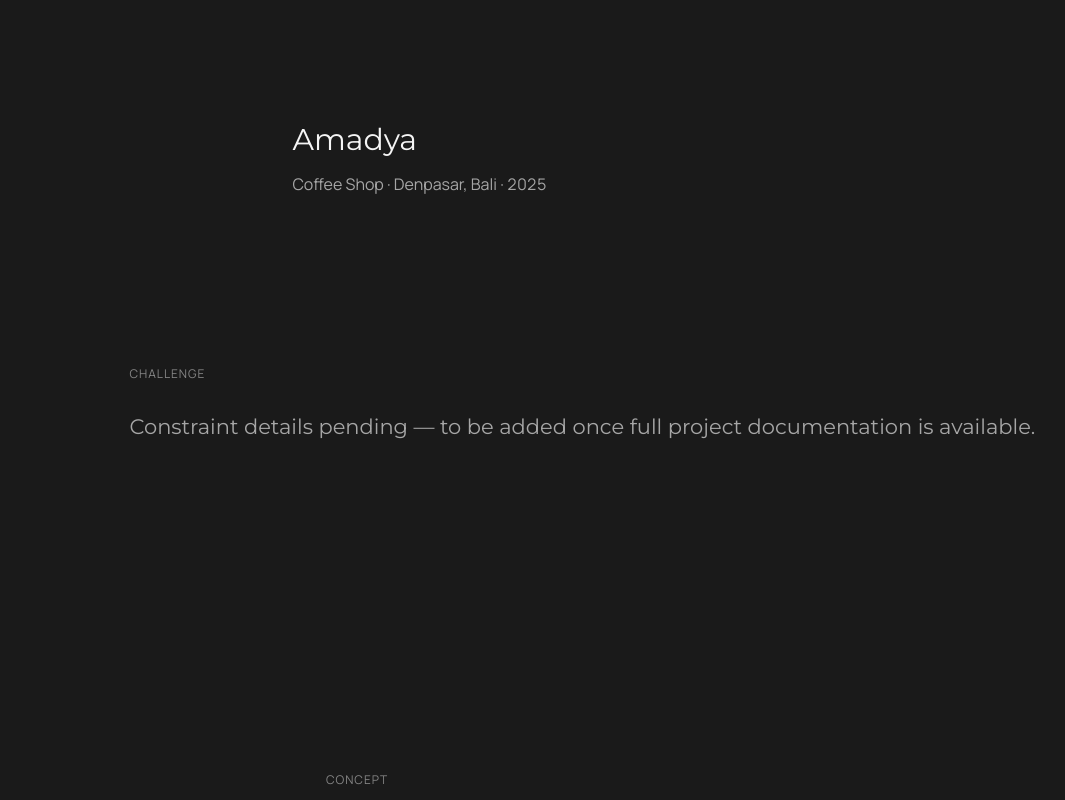
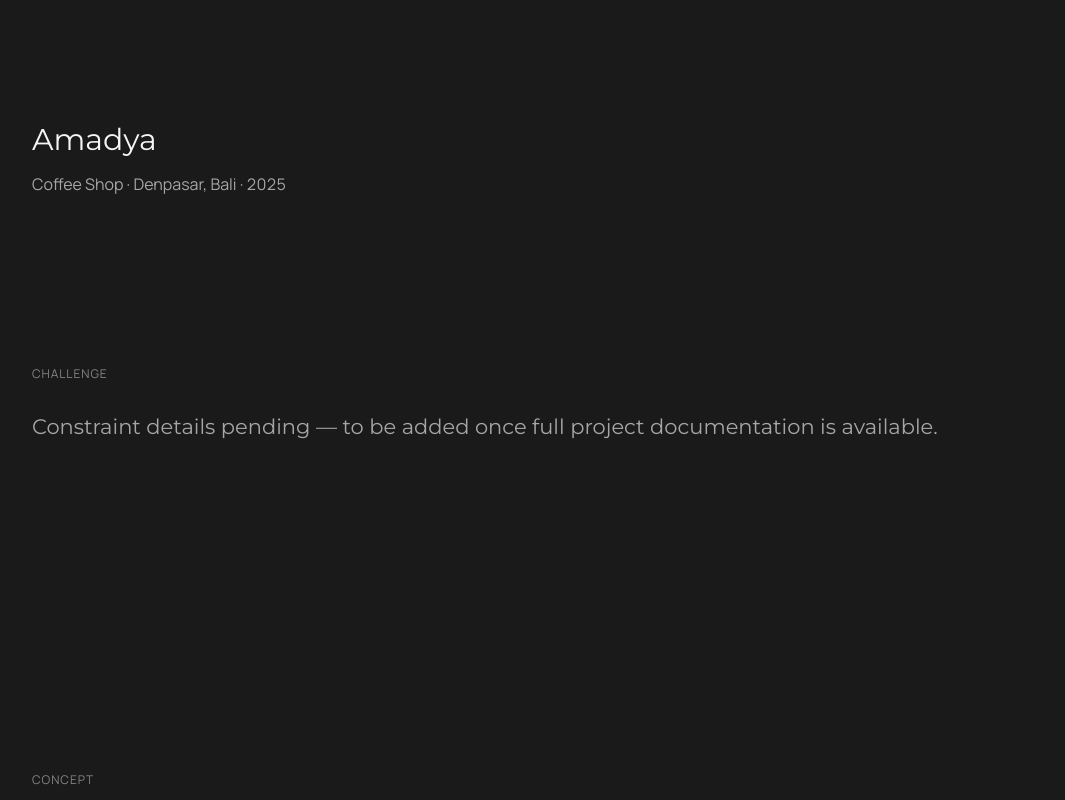
Before and after one commit to larkstudioindonesia/larkstudio.website, a Next.js app: page /en/work/amadya in a window 1280 px wide. Shown: the part 1180-1980 px from the top of the page, without its empty margins (32-1097 px from the left). Built offline with nearby package versions, Linux system fonts and the light colour scheme.

Commit message:
refactor: align project detail layout

```diff
--- a/app/[lang]/work/[slug]/page.tsx
+++ b/app/[lang]/work/[slug]/page.tsx
@@ -11,6 +11,7 @@ import { ui } from '@/content/ui';
 import { Container } from '@/components/primitives/Container';
 import { Grid } from '@/components/primitives/Grid';
 import { Measure } from '@/components/primitives/Measure';
+import { ProjectMeasure } from '@/components/primitives/ProjectMeasure';
 import { Figures, Label } from '@/components/primitives/Figures';
 import { NextProject } from '@/components/primitives/NextProject';
 import { Statement } from '@/components/sections/Statement';
@@ -117,7 +118,7 @@ export default async function ProjectPage({
       <Container>
         <div className="pt-9 tablet:pt-10 desktop:pt-11">
           <Grid>
-            <Measure>
+            <ProjectMeasure>
               <h1 className="font-serif text-title text-ink desktop:text-title-desktop">
                 {identification.name[locale]}
               </h1>
@@ -128,12 +129,16 @@ export default async function ProjectPage({
                 <span aria-hidden="true"> · </span>
                 <Figures>{identification.year}</Figures>
               </p>
-            </Measure>
+            </ProjectMeasure>
           </Grid>
         </div>
       </Container>
 
-      <Statement eyebrow={ui.challengeHeading[locale]} paragraphs={[project.constraint[locale]]} />
+      <Statement
+        eyebrow={ui.challengeHeading[locale]}
+        paragraphs={[project.constraint[locale]]}
+        align="left"
+      />
 
       <Concept eyebrow={ui.conceptHeading[locale]} decisions={decisions} />
 
--- /dev/null
+++ b/components/primitives/ProjectMeasure.tsx
@@ -0,0 +1,23 @@
+import type { ReactNode } from 'react';
+
+/**
+ * A project-detail-page-only variant of `Measure`. Identical column
+ * span at every breakpoint — same reading width, same wrapping, same
+ * spacing — the only difference is `desktop:col-start-1` instead of
+ * `desktop:col-start-3`, so text content on the project page shares
+ * its left edge with `MaterialPalette`'s image grid (which has always
+ * started at column 1, having no `col-start` override of its own)
+ * instead of sitting indented two columns to its right.
+ *
+ * `Measure` itself is untouched and keeps its asymmetric, indented
+ * column everywhere else on the site — this exists specifically so
+ * that decision doesn't have to change globally to fix one page's
+ * internal alignment.
+ */
+export function ProjectMeasure({ children }: { children: ReactNode }) {
+  return (
+    <div className="col-span-4 tablet:col-span-6 tablet:col-start-1 desktop:col-span-6 desktop:col-start-1">
+      {children}
+    </div>
+  );
+}
--- a/components/sections/Concept.tsx
+++ b/components/sections/Concept.tsx
@@ -1,6 +1,6 @@
 import { Container } from '@/components/primitives/Container';
 import { Grid } from '@/components/primitives/Grid';
-import { Measure } from '@/components/primitives/Measure';
+import { ProjectMeasure } from '@/components/primitives/ProjectMeasure';
 import { Label } from '@/components/primitives/Figures';
 import type { ResolvedPassage } from '@/components/sections/Prose';
 
@@ -10,6 +10,11 @@ import type { ResolvedPassage } from '@/components/sections/Prose';
  * content/types.ts) as a parallel grid rather than Prose's sequential
  * column: these are independent judgement calls, not one unfolding
  * argument.
+ *
+ * Uses `ProjectMeasure`, not `Measure` — this section is exclusive to
+ * the project detail page, and its eyebrow needs to share a left edge
+ * with `MaterialPalette`'s image grid (column 1) rather than sitting
+ * indented at column 3.
  */
 export function Concept({
   eyebrow,
@@ -22,9 +27,9 @@ export function Concept({
     <section className="pb-9 pt-9 tablet:pb-10 tablet:pt-10 desktop:pb-11 desktop:pt-11">
       <Container>
         <Grid>
-          <Measure>
+          <ProjectMeasure>
             <Label>{eyebrow}</Label>
-          </Measure>
+          </ProjectMeasure>
         </Grid>
 
         <div className="mt-7 tablet:mt-8">
--- a/components/sections/Statement.tsx
+++ b/components/sections/Statement.tsx
@@ -1,6 +1,7 @@
 import { Container } from '@/components/primitives/Container';
 import { Grid } from '@/components/primitives/Grid';
 import { Measure } from '@/components/primitives/Measure';
+import { ProjectMeasure } from '@/components/primitives/ProjectMeasure';
 import { Label } from '@/components/primitives/Figures';
 
 /**
@@ -18,19 +19,29 @@ import { Label } from '@/components/primitives/Figures';
  * Result sections, both of which are structurally identical to a
  * Statement — a short paragraph in the measure column — differing
  * only in the small label above it.
+ *
+ * Optional `align`: defaults to `'measure'`, the original indented
+ * column — every existing call site (home, contact, the project
+ * page's Result) keeps rendering byte-for-byte the same. `'left'`
+ * swaps in `ProjectMeasure` instead, used only by the project page's
+ * Challenge section so its left edge matches `MaterialPalette`.
  */
 export function Statement({
   paragraphs,
   eyebrow,
+  align = 'measure',
 }: {
   paragraphs: readonly string[];
   eyebrow?: string;
+  align?: 'measure' | 'left';
 }) {
+  const MeasureColumn = align === 'left' ? ProjectMeasure : Measure;
+
   return (
     <section className="pb-9 pt-9 tablet:pb-10 tablet:pt-10 desktop:pb-11 desktop:pt-11">
       <Container>
         <Grid>
-          <Measure>
+          <MeasureColumn>
             {eyebrow !== undefined && (
               <div className="mb-5">
                 <Label>{eyebrow}</Label>
@@ -50,7 +61,7 @@ export function Statement({
                 </p>
               ))}
             </div>
-          </Measure>
+          </MeasureColumn>
         </Grid>
       </Container>
     </section>
```
